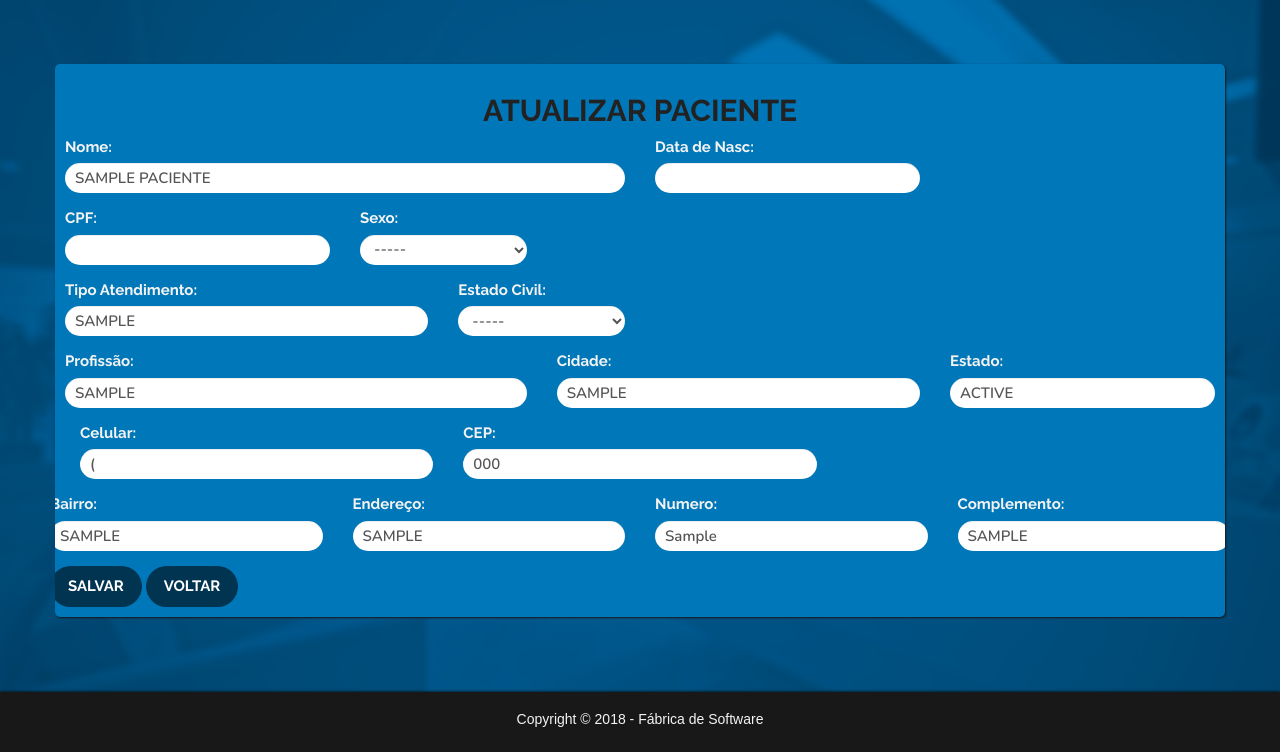
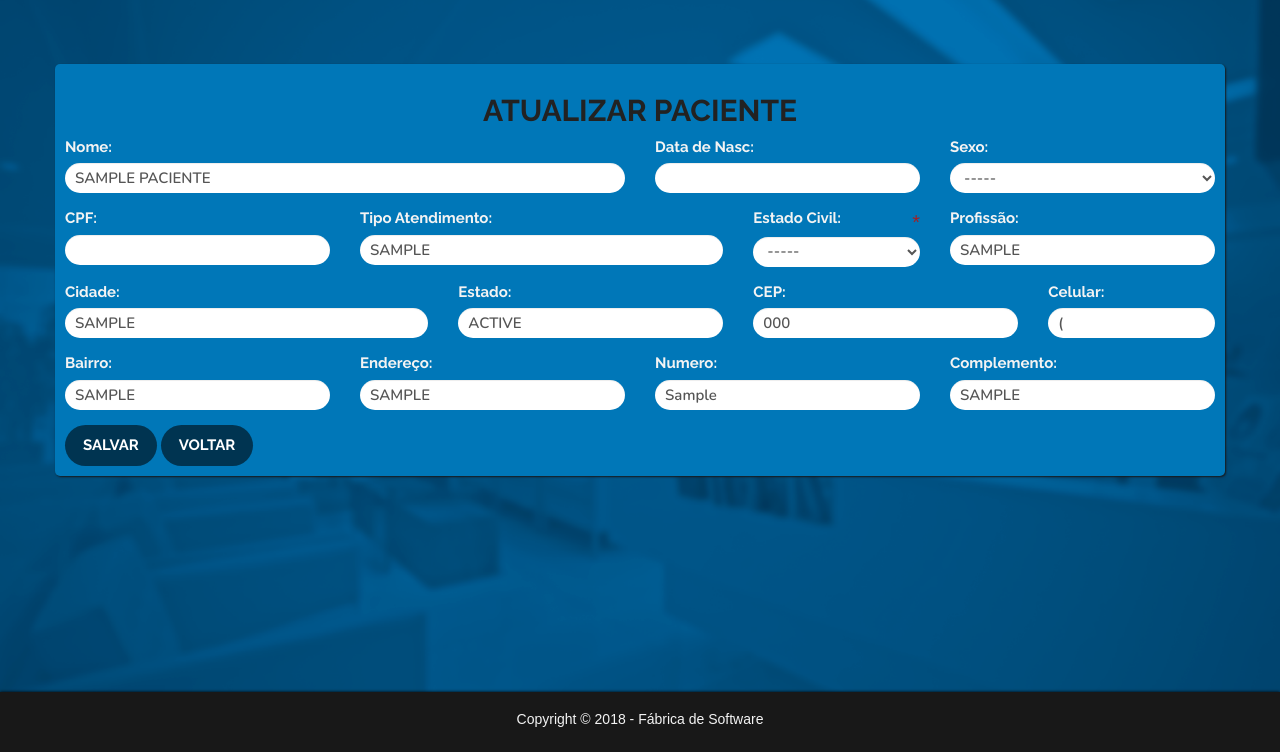
Before and after one commit to DreshGraphics/ClinicaSorriDentes, a PHP site: page /Telas/TelaAtualizarPaciente.php?Idpaciente=1 in a window 1280 px wide. Shown: the part 48-800 px from the top of the page. Run offline with PHP 8.4, Linux system fonts and the light colour scheme; the visitor is signed in with stand-in values (Sample User, id 1); tables that the repository leaves empty hold one stand-in row (values such as "Sample post"); some libraries are stand-ins or nearby versions.

Commit message:
Tela atualizar paciente

```diff
--- a/ClinicaSorriDentesProject/Telas/TelaAtualizarPaciente.php
+++ b/ClinicaSorriDentesProject/Telas/TelaAtualizarPaciente.php
@@ -101,7 +101,14 @@ while ($dado = $paciente->retornaDados("object")) {
               <label for="dataNasc">Data de Nasc:</label>
                 <input type="text" class="form-control" name="txtDataNasc" value="<?php echo $dado->DATANASC ?>" id="dataNasc" required>
             </div>
-
+            <div class="form-group col-md-3">
+                <label for="sexo">Sexo:</label>
+                <select class="form-control" name="cxSexo" id="sexo" required>
+                                <option value="">-----</option>
+                                <option value="Masculino">Masculino</option>
+                                <option value="Feminino">Feminino</option>
+                </select>
+              </div>
 
             </div>
 
@@ -111,31 +118,13 @@ while ($dado = $paciente->retornaDados("object")) {
                 <input type="text" class="form-control" name="txtCPF" value="<?php echo $dado->CPF ?>" id="cpf"  onblur="return VerificaCPF();"  required>
                 <span id="error" style="color: red;font-style: italic;"></span>
               </div>
-
-
-
-              <div class="form-group col-md-2">
-                <label for="sexo">Sexo:</label>
-                <select class="form-control" name="cxSexo" id="sexo" required>
-                                <option value="">-----</option>
-                                <option value="Masculino">Masculino</option>
-                                <option value="Feminino">Feminino</option>
-                </select>
-              </div>
-              </div>
-
-              <div class="row">
-                <div class="form-group col-md-4">
+              <div class="form-group col-md-4">
                   <label for="atendimento">Tipo Atendimento:</label>
                   <input type="text" class="form-control up" name="txtAtendimento" value="<?php echo $dado->TIPOATENDIMENTO ?>" id="atendimento" required>
                 </div>
-
-
-
-
-
-                <div class="form-group col-md-2">
+                  <div class="form-group col-md-2">
                   <label for="eCivil">Estado Civil:</label>
+                  <span class="obg" style="color: #A12126; font-size: 20px; float: right;">*</span>
                   <select class="form-control" name="cxEstadoCivil" id="eCivil" required>
                                 <option value="">-----</option>
                                 <option value="Casado(a)">Casado(a)</option>
@@ -145,14 +134,14 @@ while ($dado = $paciente->retornaDados("object")) {
                                 <option value="Separado(a)">Separado(a)</option>
                   </select>
                 </div>
-              </div>
-
-              <div class="row">
-                <div class="form-group col-md-5">
+                <div class="form-group col-md-3">
                   <label for="profissao">Profissão:</label>
                   <input type="text" class="form-control up" name="txtProfissao" value="<?php echo $dado->PROFISSAO ?>" id="profissao" required>
                 </div>
+              </div>
 
+
+              <div class="row">
                 <div class="form-group col-md-4">
                   <label for="cidade">Cidade:</label>
                   <input type="text" class="form-control up" name="txtCidade" value="<?php echo $dado->CIDADE ?>" id="cidade" required>
@@ -162,22 +151,16 @@ while ($dado = $paciente->retornaDados("object")) {
                   <label for="estado">Estado:</label>
                   <input type="text" class="form-control up" name="txtEstado" value="<?php echo $dado->ESTADO ?>" id="estado" required>
                 </div>
-              </div>
-
-
-
-                <div class="form-group col-md-4">
+                  <div class="form-group col-md-3">
+                  <label for="CEP">CEP:</label>
+                  <input type="text" class="form-control" name="txtCEP" value="<?php echo $dado->CEP ?>" id="CEP" required>
+                </div>
+                <div class="form-group col-md-2">
                   <label for="celular">Celular:</label>
                   <input type="text" class="form-control" name="txtCelular" value="<?php echo $dado->CELULAR ?>" id="celular"  required>
                 </div>
-
-                <div class="form-group col-md-4">
-                  <label for="CEP">CEP:</label>
-                  <input type="text" class="form-control" name="txtCEP" value="<?php echo $dado->CEP ?>" id="CEP" required>
-                </div>
               </div>
-
-              <div class="row">
+                <div class="row">
                 <div class="form-group col-md-3">
                   <label for="bairro">Bairro:</label>
                   <input type="text" class="form-control up" name="txtBairro" value="<?php echo $dado->BAIRRO ?>" id="bairro" required>
```
